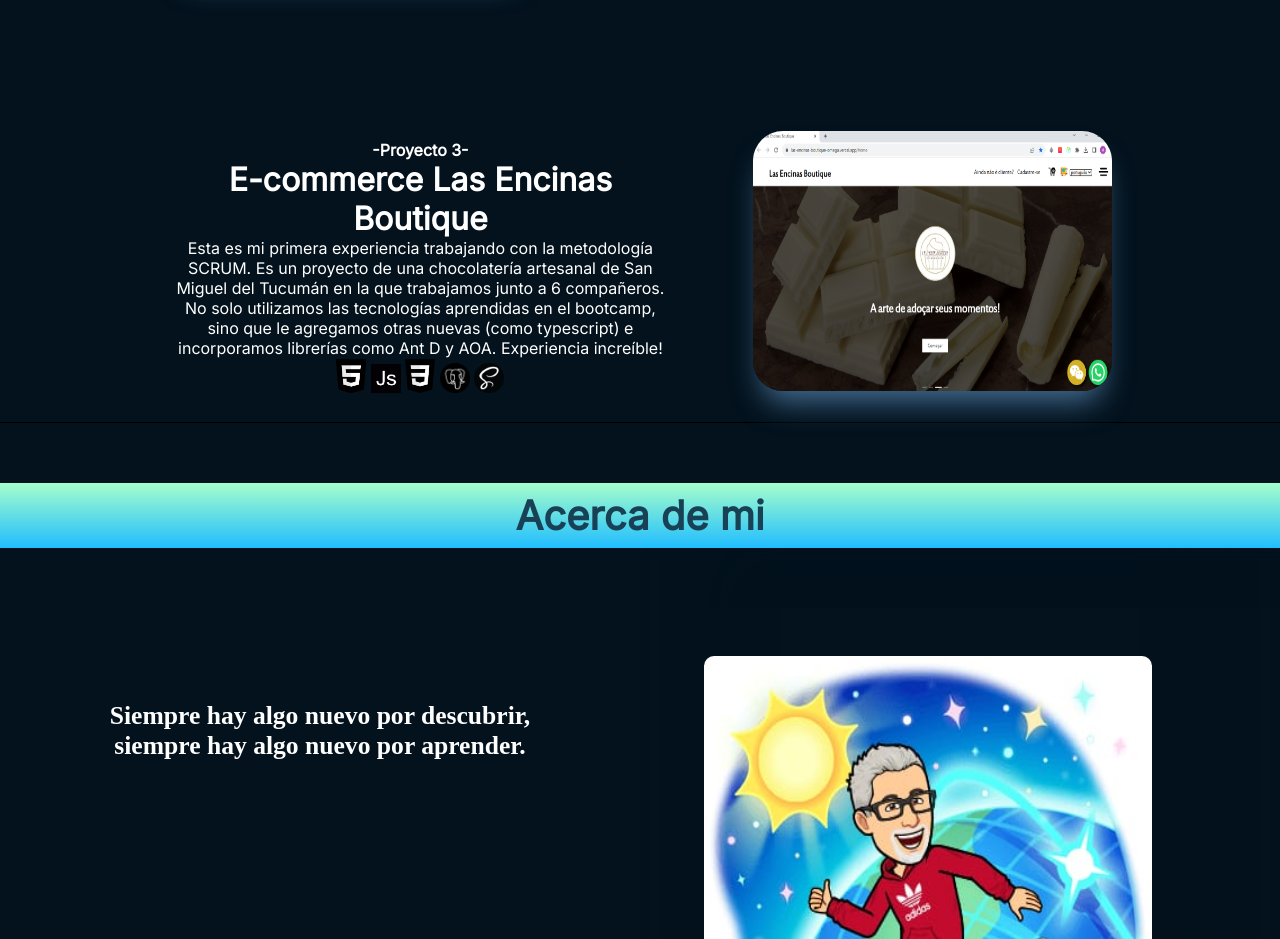
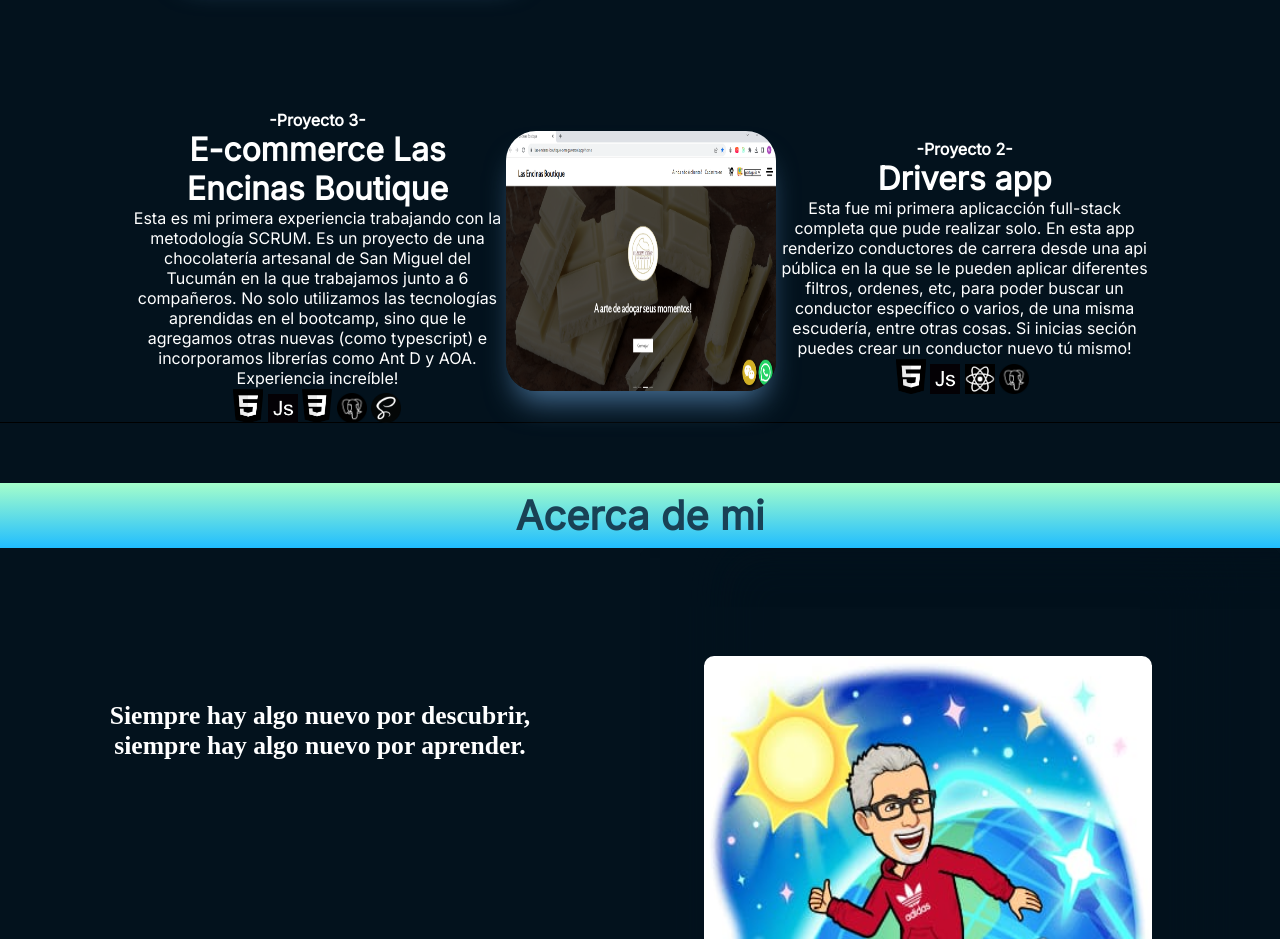
Before and after one commit to MarianoMasondo/Porfolio, a website built with Vite: page index.html in a window 1280 px wide. Shown: the part 3400-4339 px from the top of the page. Built offline with nearby package versions, Linux system fonts and the light colour scheme; files whose address does not match are found by name; a web font is replaced by a local one.

```diff
--- a/index.html
+++ b/index.html
@@ -470,6 +470,41 @@
                 </div>
               </div>
             </div>
+            <div class="project-text">
+              <h4>-Proyecto 2-</h4>
+              <h2>Drivers app</h2>
+              <p>
+                Esta fue mi primera aplicacción full-stack completa que pude
+                realizar solo. En esta app renderizo conductores de carrera
+                desde una api pública en la que se le pueden aplicar diferentes
+                filtros, ordenes, etc, para poder buscar un conductor específico
+                o varios, de una misma escudería, entre otras cosas. Si inicias
+                seción puedes crear un conductor nuevo tú mismo!
+              </p>
+              <div>
+                <img
+                  class="iconBW"
+                  src="./images/htmlBW.png"
+                  alt=""
+                  srcset=""
+                />
+                <img class="iconBW" src="./images/jsBW.png" alt="" srcset="" />
+                <img
+                  class="iconBW"
+                  src="./images/reactBW.png"
+                  alt=""
+                  srcset=""
+                />
+                <img
+                  class="iconBW"
+                  src="./images/postgreBW.png"
+                  alt=""
+                  srcset=""
+                />
+                <img class="iconBW" src="./images.png" alt="" srcset="" />
+              </div>
+            </div>
+          </div>
           </div>
         </div>
       </section>
```
